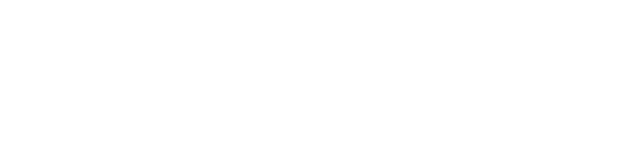
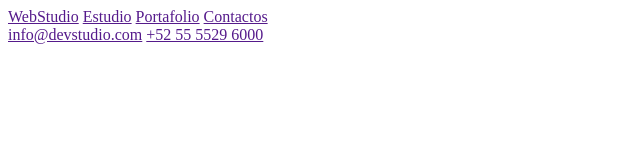
Before and after one commit to DaroLarios/goit-markup-hw-01, a plain HTML site: page index.html in a window 1280 px wide. Shown: the whole page, without its empty margins (0-640 px from the left). Drawn offline with Linux system fonts and the light colour scheme.

Commit message:
Se crea header
Se crea el encabezado y se colocan los datos de contacto de la WebStudio

```diff
--- a/index.html
+++ b/index.html
@@ -9,6 +9,18 @@
 </head>
 
 <body>
+    <header>
+        <nav>
+            <a href="">WebStudio</a>
+            <a href="">Estudio</a>
+            <a href="">Portafolio</a>
+            <a href="">Contactos</a>
+        </nav>
+        <div>
+            <a href="">info@devstudio.com</a>
+            <a href="">+52 55 5529 6000</a>
+        </div>
+    </header>
 
 </body>
 
```
